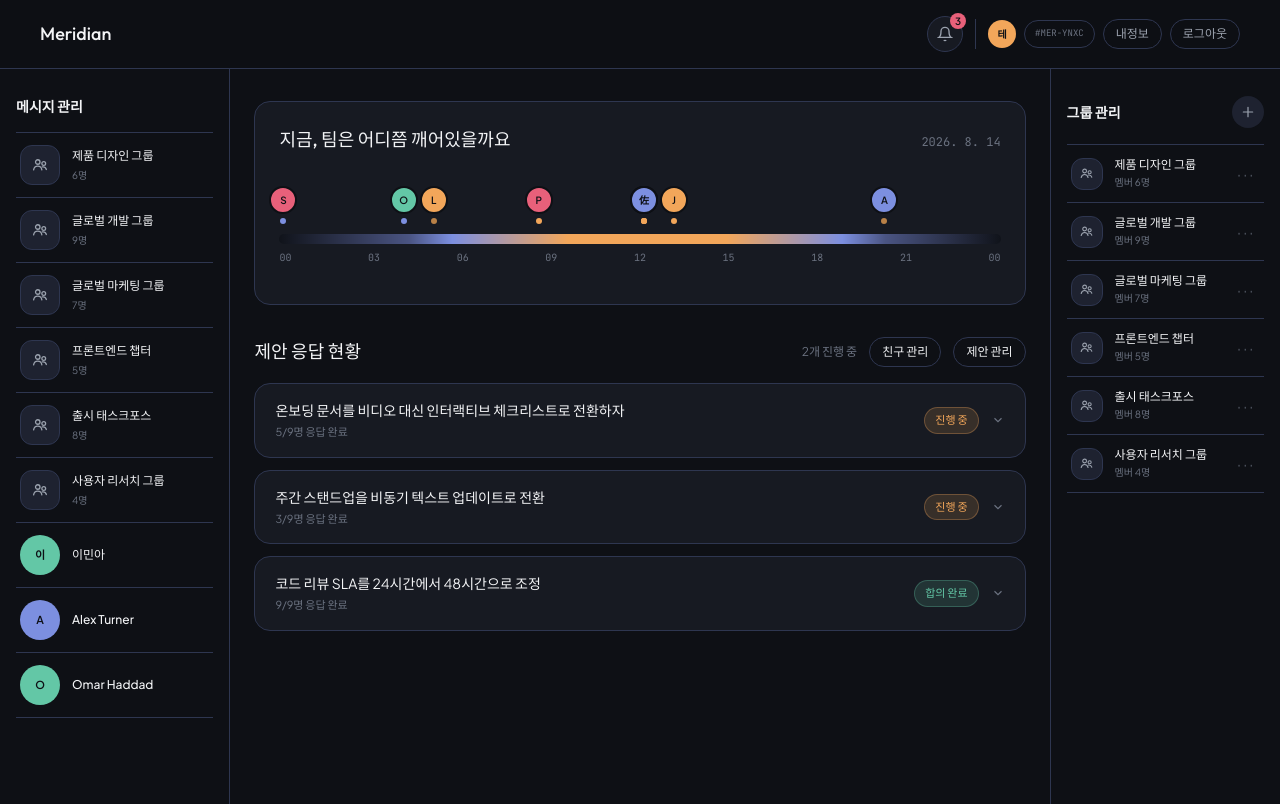
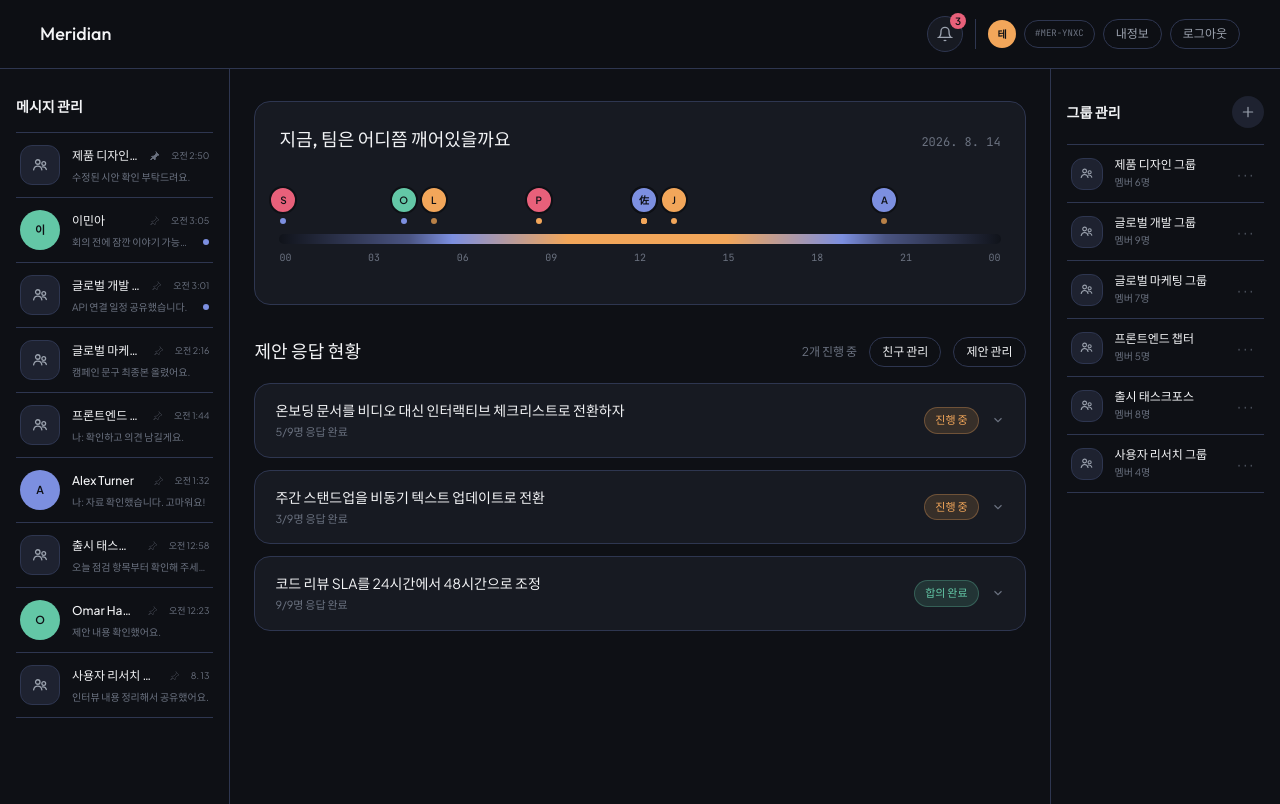
Before and after one commit to apex-hat/frontend, a React (Vite) app: page /login in a window 1280 px wide. Both pictures are taken after typing "name@example.com", "Sample123" into the empty fields and a click on the button "로그인". Built offline with nearby package versions, Linux system fonts and the light colour scheme.

Commit message:
기능: 최근 대화 정렬과 읽지 않음 표시

```diff
--- a/src/features/workspace/components/WorkspaceSidebar.tsx
+++ b/src/features/workspace/components/WorkspaceSidebar.tsx
@@ -6,10 +6,12 @@ import {
   createGroup,
   getInviteUrl,
   leaveGroup,
+  loadChatPreferences,
   loadContacts,
   loadGroups,
   loadMessages,
   saveMessages,
+  saveChatPreferences,
   type ChatMessage,
   type WorkspaceContact,
   type WorkspaceGroup,
@@ -45,6 +47,16 @@ function GroupAvatar({ compact = false }: { compact?: boolean }) {
   );
 }
 
+function formatChatTime(value?: string) {
+  if (!value) return "";
+  const date = new Date(value);
+  const now = new Date();
+  const isToday = date.toDateString() === now.toDateString();
+  return isToday
+    ? new Intl.DateTimeFormat("ko-KR", { hour: "numeric", minute: "2-digit" }).format(date)
+    : `${date.getMonth() + 1}. ${date.getDate()}`;
+}
+
 export default function WorkspaceSidebar({ user, mode }: WorkspaceSidebarProps) {
   const [groups, setGroups] = useState(loadGroups);
   const [contacts, setContacts] = useState(loadContacts);
@@ -59,6 +71,7 @@ export default function WorkspaceSidebar({ user, mode }: WorkspaceSidebarProps)
   const [activeContact, setActiveContact] = useState<WorkspaceContact | null>(null);
   const [messages, setMessages] = useState<ChatMessage[]>([]);
   const [messageText, setMessageText] = useState("");
+  const [chatPreferences, setChatPreferences] = useState(loadChatPreferences);
 
   useEffect(() => {
     const syncGroups = () => setGroups(loadGroups());
@@ -127,6 +140,26 @@ export default function WorkspaceSidebar({ user, mode }: WorkspaceSidebarProps)
       createdAt: new Date().toISOString(),
     }]);
     setMessageText("");
+    if (chatPreferences.unreadIds.includes(contact.id)) {
+      setChatPreferences((current) => {
+        const next = { ...current, unreadIds: current.unreadIds.filter((id) => id !== contact.id) };
+        saveChatPreferences(next);
+        return next;
+      });
+    }
+  };
+
+  const togglePin = (contactId: string) => {
+    setChatPreferences((current) => {
+      const next = {
+        ...current,
+        pinnedIds: current.pinnedIds.includes(contactId)
+          ? current.pinnedIds.filter((id) => id !== contactId)
+          : [...current.pinnedIds, contactId],
+      };
+      saveChatPreferences(next);
+      return next;
+    });
   };
 
   const sendMessage = (event: FormEvent) => {
@@ -151,7 +184,17 @@ export default function WorkspaceSidebar({ user, mode }: WorkspaceSidebarProps)
     avatarColor: "#7C8FE0",
     online: false,
   }));
-  const chatList = [...groupChats, ...contacts];
+  const chatList = [...groupChats, ...contacts]
+    .map((contact) => {
+      const conversationMessages = loadMessages(contact.id);
+      return { contact, latestMessage: conversationMessages.at(-1) };
+    })
+    .sort((a, b) => {
+      const aPinned = chatPreferences.pinnedIds.includes(a.contact.id);
+      const bPinned = chatPreferences.pinnedIds.includes(b.contact.id);
+      if (aPinned !== bPinned) return aPinned ? -1 : 1;
+      return new Date(b.latestMessage?.createdAt ?? 0).getTime() - new Date(a.latestMessage?.createdAt ?? 0).getTime();
+    });
 
   return (
     <>
@@ -253,25 +296,44 @@ export default function WorkspaceSidebar({ user, mode }: WorkspaceSidebarProps)
             <div>
               <h2 className="text-sm font-semibold text-ink">메시지 관리</h2>
               <div className="mt-4 border-t border-surface-3">
-                {chatList.map((contact) => (
-              <button
-                key={contact.id}
-                type="button"
-                onClick={() => openChat(contact)}
-                className="flex w-full items-center gap-3 border-b border-surface-3 px-1 py-3 text-left transition hover:bg-surface-2/60"
-              >
+                {chatList.map(({ contact, latestMessage }) => (
+                  <div key={contact.id} className="group flex items-center gap-3 border-b border-surface-3 px-1 py-3 transition hover:bg-surface-2/60">
+                    <button type="button" onClick={() => openChat(contact)} aria-label={`${contact.name} 대화 열기`} className="shrink-0">
                       {contact.id.startsWith("group-") ? (
                         <GroupAvatar />
                       ) : (
-                  <span className="flex h-10 w-10 shrink-0 items-center justify-center rounded-full text-[11px] font-semibold text-void" style={{ backgroundColor: contact.avatarColor }}>
+                        <span className="flex h-10 w-10 items-center justify-center rounded-full text-[11px] font-semibold text-void" style={{ backgroundColor: contact.avatarColor }}>
                           {contact.name.slice(0, 1)}
                         </span>
                       )}
-                <span className="min-w-0 flex-1">
-                  <span className="block truncate text-xs font-medium text-ink">{contact.name}</span>
-                  {contact.id.startsWith("group-") && <span className="mt-1 block truncate text-[10px] text-ink-faint">{contact.handle}</span>}
+                    </button>
+
+                    <div className="min-w-0 flex-1">
+                      <div className="flex items-center gap-1.5">
+                        <button type="button" onClick={() => openChat(contact)} className="min-w-0 flex-1 truncate text-left text-xs font-medium text-ink">
+                          {contact.name}
+                        </button>
+                        <button
+                          type="button"
+                          onClick={() => togglePin(contact.id)}
+                          aria-label={chatPreferences.pinnedIds.includes(contact.id) ? `${contact.name} 고정 해제` : `${contact.name} 고정`}
+                          title={chatPreferences.pinnedIds.includes(contact.id) ? "고정 해제" : "상단 고정"}
+                          className={`flex h-5 w-5 shrink-0 items-center justify-center rounded text-ink-faint transition hover:bg-surface-3 hover:text-ink ${chatPreferences.pinnedIds.includes(contact.id) ? "opacity-100" : "opacity-40 group-hover:opacity-100"}`}
+                        >
+                          <svg width="12" height="12" viewBox="0 0 24 24" fill={chatPreferences.pinnedIds.includes(contact.id) ? "currentColor" : "none"} stroke="currentColor" strokeWidth="1.7" strokeLinecap="round" strokeLinejoin="round" aria-hidden="true">
+                            <path d="m14 4 6 6-3 1-4 4-1 5-2-2-2-2-4 4-1-1 4-4-2-2 5-1 4-4 1-3Z" />
+                          </svg>
+                        </button>
+                        <span className="shrink-0 text-[9px] text-ink-faint">{formatChatTime(latestMessage?.createdAt)}</span>
+                      </div>
+                      <button type="button" onClick={() => openChat(contact)} className="mt-1 flex w-full items-center gap-2 text-left">
+                        <span className="min-w-0 flex-1 truncate text-[10px] text-ink-faint">
+                          {latestMessage ? `${latestMessage.sender === "me" ? "나: " : ""}${latestMessage.text}` : "대화를 시작해보세요"}
                         </span>
+                        {chatPreferences.unreadIds.includes(contact.id) && <span className="h-1.5 w-1.5 shrink-0 rounded-full bg-night" aria-label="읽지 않은 메시지" />}
                       </button>
+                    </div>
+                  </div>
                 ))}
               </div>
             </div>
--- a/src/features/workspace/workspaceStorage.ts
+++ b/src/features/workspace/workspaceStorage.ts
@@ -22,9 +22,15 @@ export interface ChatMessage {
   createdAt: string;
 }
 
+export interface ChatPreferences {
+  pinnedIds: string[];
+  unreadIds: string[];
+}
+
 const GROUPS_KEY = "meridian.workspace-groups";
 const CONTACTS_KEY = "meridian.workspace-contacts";
 const MESSAGES_KEY = "meridian.workspace-messages";
+const CHAT_PREFERENCES_KEY = "meridian.workspace-chat-preferences";
 export const GROUPS_CHANGED_EVENT = "meridian:groups-changed";
 export const CONTACTS_CHANGED_EVENT = "meridian:contacts-changed";
 
@@ -42,6 +48,25 @@ const DEFAULT_CONTACTS: WorkspaceContact[] = [
   { id: "u-alex", name: "Alex Turner", handle: "#MER-ALEX", avatarColor: "#7C8FE0", online: false },
   { id: "u-omar", name: "Omar Haddad", handle: "#MER-OMAR", avatarColor: "#63C7A6", online: true },
 ];
+
+const minutesAgo = (minutes: number) => new Date(Date.now() - minutes * 60_000).toISOString();
+
+const DEFAULT_MESSAGES: Record<string, ChatMessage[]> = {
+  "group-product-design": [{ id: "seed-design", sender: "contact", text: "수정된 시안 확인 부탁드려요.", createdAt: minutesAgo(18) }],
+  "group-global-development": [{ id: "seed-development", sender: "contact", text: "API 연결 일정 공유했습니다.", createdAt: minutesAgo(7) }],
+  "group-global-marketing": [{ id: "seed-marketing", sender: "contact", text: "캠페인 문구 최종본 올렸어요.", createdAt: minutesAgo(52) }],
+  "group-frontend-chapter": [{ id: "seed-frontend", sender: "me", text: "확인하고 의견 남길게요.", createdAt: minutesAgo(84) }],
+  "group-launch-taskforce": [{ id: "seed-launch", sender: "contact", text: "오늘 점검 항목부터 확인해 주세요.", createdAt: minutesAgo(130) }],
+  "group-research-lab": [{ id: "seed-research", sender: "contact", text: "인터뷰 내용 정리해서 공유했어요.", createdAt: minutesAgo(210) }],
+  "u-mina": [{ id: "seed-mina", sender: "contact", text: "회의 전에 잠깐 이야기 가능해요?", createdAt: minutesAgo(3) }],
+  "u-alex": [{ id: "seed-alex", sender: "me", text: "자료 확인했습니다. 고마워요!", createdAt: minutesAgo(96) }],
+  "u-omar": [{ id: "seed-omar", sender: "contact", text: "제안 내용 확인했어요.", createdAt: minutesAgo(165) }],
+};
+
+const DEFAULT_CHAT_PREFERENCES: ChatPreferences = {
+  pinnedIds: ["group-product-design"],
+  unreadIds: ["u-mina", "group-global-development"],
+};
 
 function readStorage<T>(key: string, fallback: T): T {
   try {
@@ -113,12 +138,20 @@ export function addContact(contact: WorkspaceContact) {
 
 export function loadMessages(contactId: string) {
   const allMessages = readStorage<Record<string, ChatMessage[]>>(MESSAGES_KEY, {});
-  return allMessages[contactId] ?? [];
+  return allMessages[contactId] ?? DEFAULT_MESSAGES[contactId] ?? [];
 }
 
 export function saveMessages(contactId: string, messages: ChatMessage[]) {
   const allMessages = readStorage<Record<string, ChatMessage[]>>(MESSAGES_KEY, {});
   window.localStorage.setItem(MESSAGES_KEY, JSON.stringify({ ...allMessages, [contactId]: messages }));
+}
+
+export function loadChatPreferences() {
+  return readStorage<ChatPreferences>(CHAT_PREFERENCES_KEY, DEFAULT_CHAT_PREFERENCES);
+}
+
+export function saveChatPreferences(preferences: ChatPreferences) {
+  window.localStorage.setItem(CHAT_PREFERENCES_KEY, JSON.stringify(preferences));
 }
 
 export function getUserHandle(user: AuthUser) {
```
Lines whose indentation alone changed are shown as unchanged.
